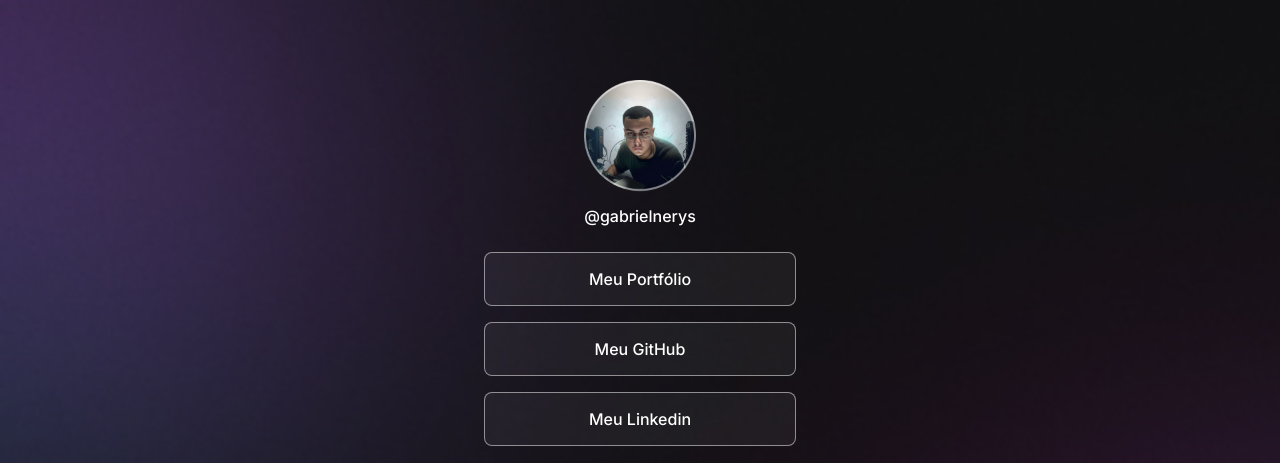
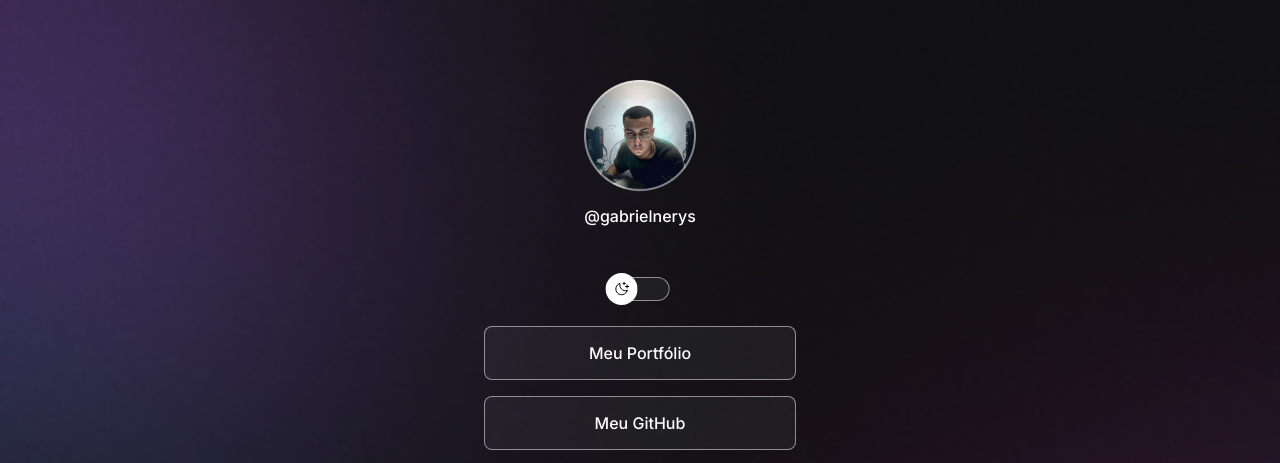
Before and after one commit to gabriel-nerys/apresentacao_rocketseat, a plain HTML site: page assets/index.html in a window 1280 px wide. Shown: the top 463 px of the page. Drawn offline with nearby package versions, Linux system fonts and the light colour scheme.

Commit message:
finalização html

```diff
--- a/assets/index.html
+++ b/assets/index.html
@@ -14,6 +14,11 @@
         <div id="profile">
             <img src="../assets/Avatar.png" alt="Foto de Gabriel">
             <p>@gabrielnerys</p>
+        </div>
+
+        <div id="switch">
+            <button></button>
+            <span></span>
         </div>
 
         <ul>
--- a/assets/style.css
+++ b/assets/style.css
@@ -11,6 +11,7 @@
     --surface-color: rgba(255, 255, 255, 0.05);
     --surface-color-hover: rgba(0, 0, 0, 0.02);
     --hightlight-color: rgba(255, 255, 255, 0.2);
+    --switch-bg-url: url(../assets/moon-stars.svg);
 }
 
 .light{
@@ -20,6 +21,7 @@
     --surface-color: rgba(0, 0, 0, 0.05);
     --surface-color-hover: rgba(0, 0, 0, 0.02);
     --hightlight-color: rgba(0, 0, 0, 0.1);
+    --switch-bg-url: url(../assets/sun.svg);
 }
 
 body {
@@ -41,6 +43,7 @@ body * {
   padding: 0 24px;
 }
 
+/* profile */
 #profile {
   text-align: center;
   padding: 24px;
@@ -55,6 +58,46 @@ body * {
   font-size: 16px;
   line-height: 24px;
   margin-top: 8px;
+}
+
+/* switch */
+#switch{
+  margin: 25px 0;
+
+  position: relative;
+  width: 64px;
+  transform: translateX(190%);
+}
+
+#switch button{
+  width: 32px;
+  height: 32px;
+  background: white var(--switch-bg-url) no-repeat center;
+  border: 0;
+  border-radius: 50%;
+
+  top: 50%;
+  left: 0;
+  position: absolute;
+  z-index: 1;
+  transform: translateY(-50%);
+}
+
+.light #switch button{
+  right: 0;
+  left: initial;
+}
+
+#switch span{
+  display: block;
+  width: 64px;
+  height: 24px;
+  /* surface-color-dark-mode */
+  background: var(--surface-color);
+  /* stroke-color-dark-mode */
+  border: 1px solid var(--stroke-color);
+  -webkit-backdrop-filter: blur(4px);
+  border-radius: 9999px;
 }
 
 /* links */
```
